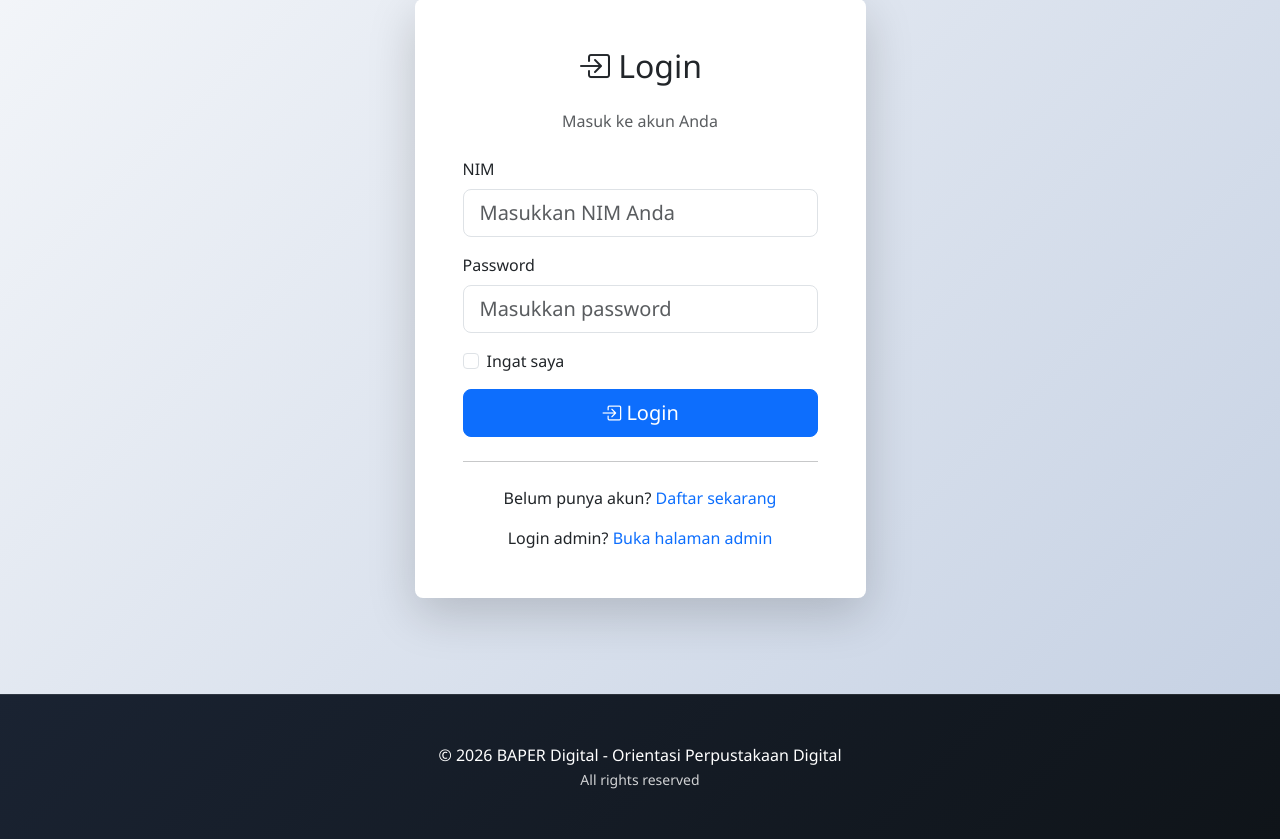
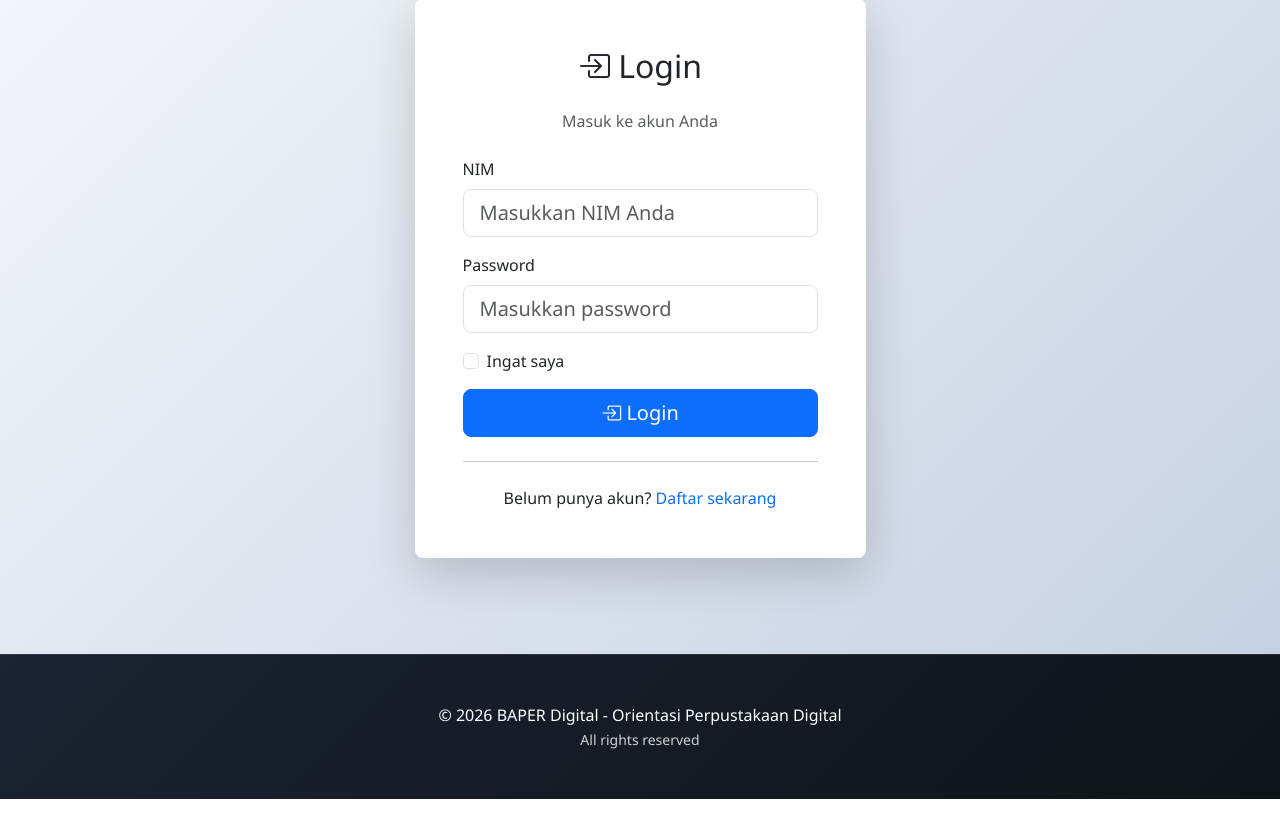
Before and after one commit to takdim/aim-baper-digital, a Flask app: page /auth/login in a window 1280 px wide. Shown: the part 131-970 px from the top of the page. After the commit the page ends 930 px from the top, so only its background shows below. Run offline with Flask 3, Linux system fonts and the light colour scheme.

Commit message:
remove text

```diff
--- a/app/templates/auth/login.html
+++ b/app/templates/auth/login.html
@@ -45,12 +45,6 @@
                         Daftar sekarang
                     </a>
                 </p>
-                <p class="text-center mt-3 mb-0">
-                    Login admin?
-                    <a href="{{ url_for('admin.admin_login') }}" class="text-decoration-none">
-                        Buka halaman admin
-                    </a>
-                </p>
             </div>
         </div>
     </div>
```
